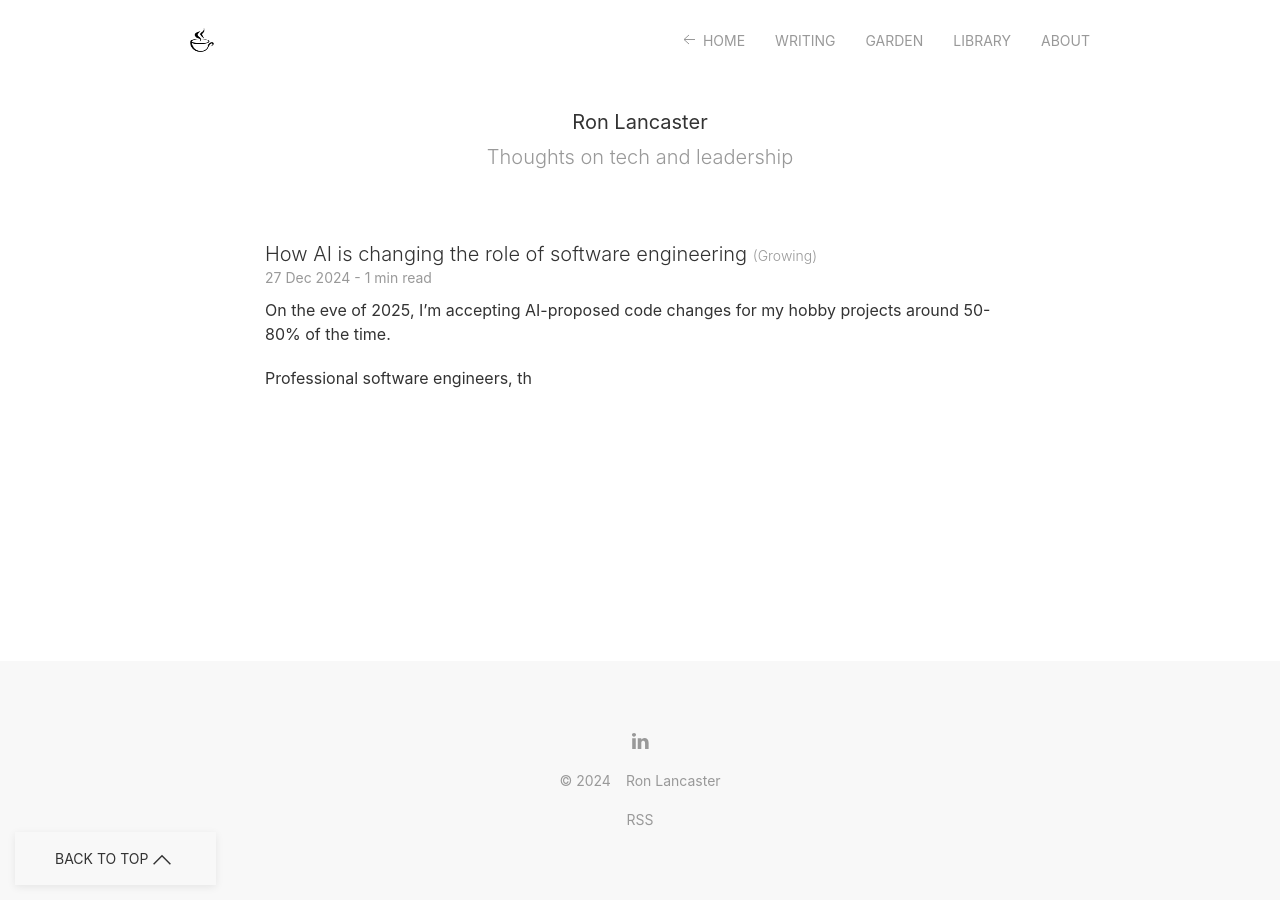
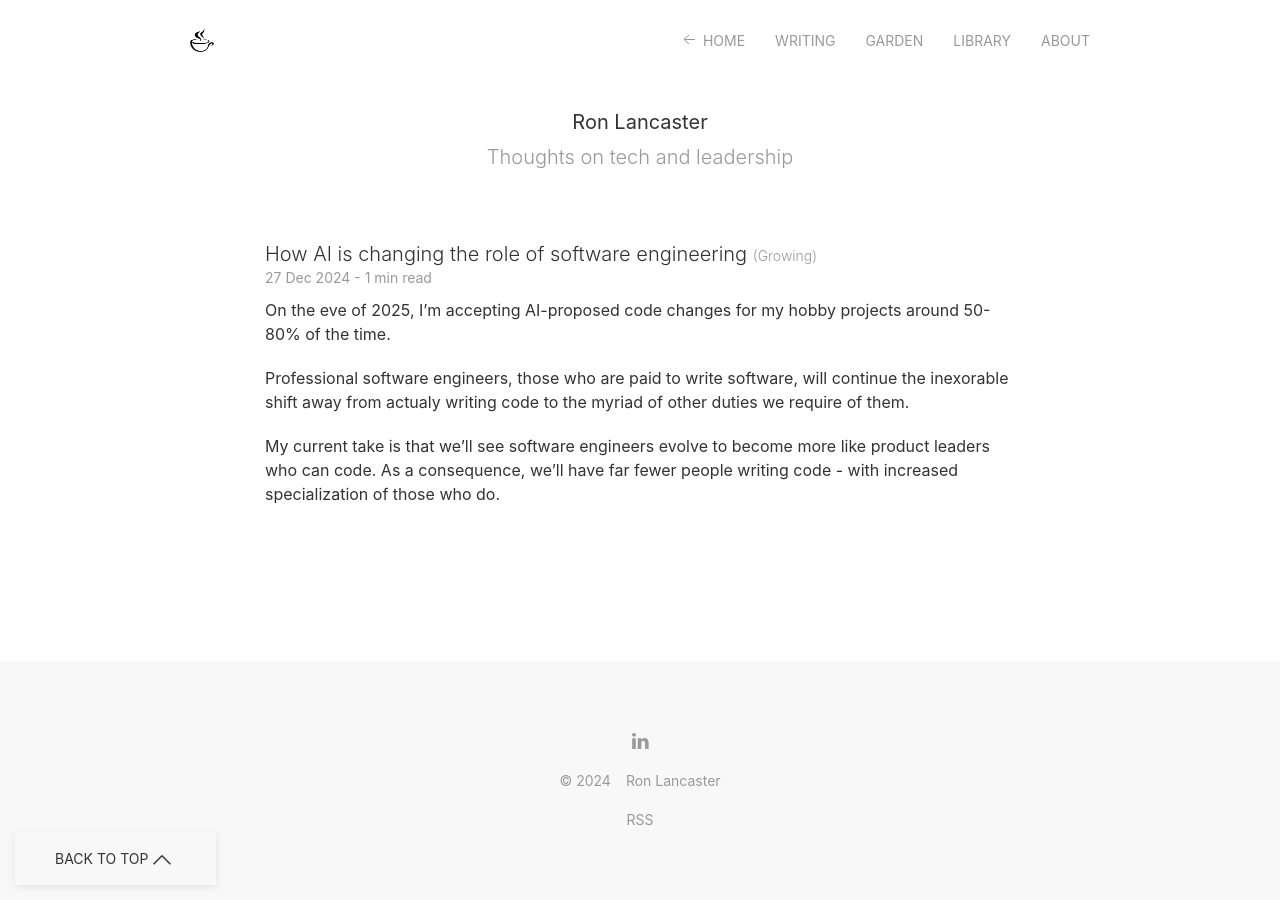
Before and after one commit to nyvyn/nyvyn.github.io, a Jekyll site: the page built from _notes/2024-12-27-role-of-software-engineer.markdown, in a window 1280 px wide. Built offline with Jekyll 4.4.1, drawn with Linux system fonts in a browser that asks for light colours.

Commit message:
`feat: expand analysis on the evolving role of software engineers`

```diff
--- a/_notes/2024-12-27-role-of-software-engineer.markdown
+++ b/_notes/2024-12-27-role-of-software-engineer.markdown
@@ -7,4 +7,8 @@ status: Growing
 
 On the eve of 2025, I'm accepting AI-proposed code changes for my hobby projects around 50-80% of the time.
 
-Professional software engineers, th
+Professional software engineers, those who are paid to write software, will continue the inexorable shift
+away from actualy writing code to the myriad of other duties we require of them.
+
+My current take is that we’ll see software engineers evolve to become more like product leaders who can code. As a
+consequence, we’ll have far fewer people writing code - with increased specialization of those who do.
```
